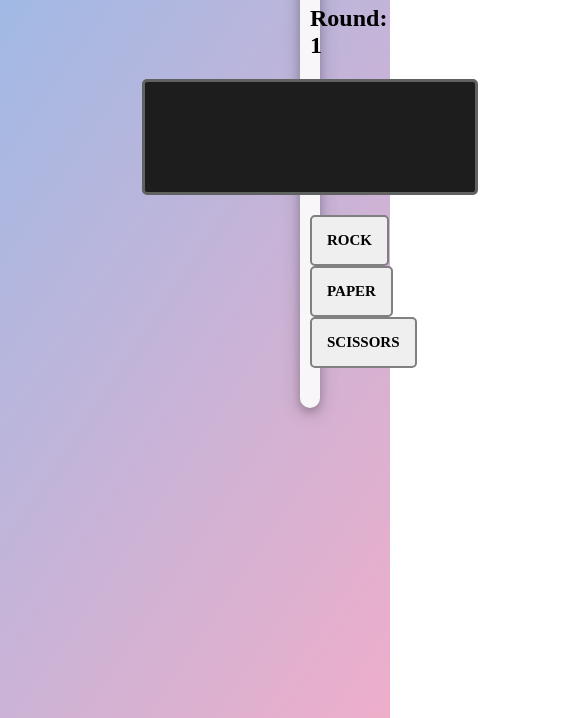
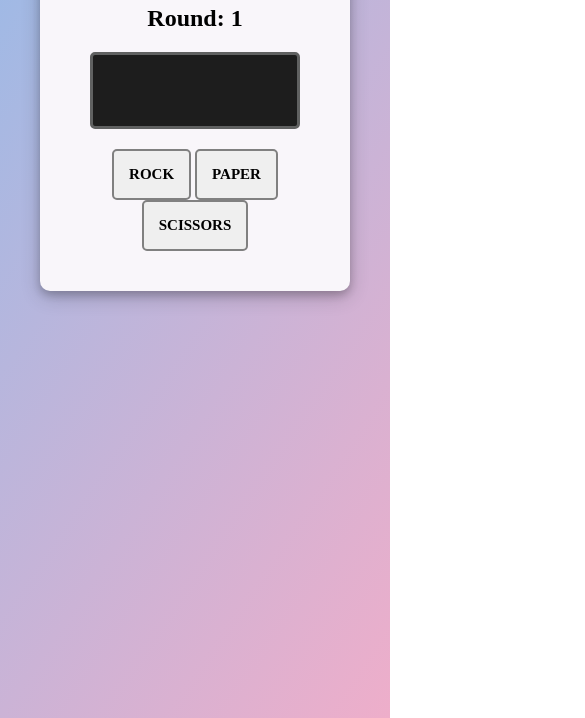
Before and after one commit to MariaPazCosta/Rock-paper-scissors, a plain HTML site: page index.html in a window 390 px wide. Shown: the part 206-924 px from the top of the page, 585 px wide, since content can reach past the window. Drawn offline with Linux system fonts and the light colour scheme; a web font is replaced by a local one.

Commit message:
css debugeado, falata hacerlo mobile

```diff
--- a/style.css
+++ b/style.css
@@ -14,7 +14,7 @@
 }
 
 body{
-    padding: 40px 300px;
+    padding: 40px ;
     background: rgb(238,174,202);
     background: linear-gradient(304deg, rgba(238,174,202,1) 0%, rgba(148,187,233,1) 100%);
     background-repeat: no-repeat;
@@ -30,7 +30,9 @@ body{
     flex-direction: column;
     gap: 20px;
     text-align: center;
-    padding: 40px 10px;
+    padding: 40px 50px;
+
+    flex-basis: 600px;
 
     background: rgb(249, 246, 250);
     border-radius: 10px;
@@ -47,12 +49,15 @@ body{
 #score-box{
     display: flex;
     flex-direction: column;
+
     background-color: rgb(29, 29, 29);
-    padding: 5px 15px;
+    padding: 15px 15px;
     border: 3px solid rgb(96, 97, 97);
     border-radius: 5px;
-    min-height: 100px;
-    min-width: 300px;
+
+    flex-basis: 400px;
+    flex-grow: 0.25;
+
     justify-content: center;
     align-items: center;
 
```
